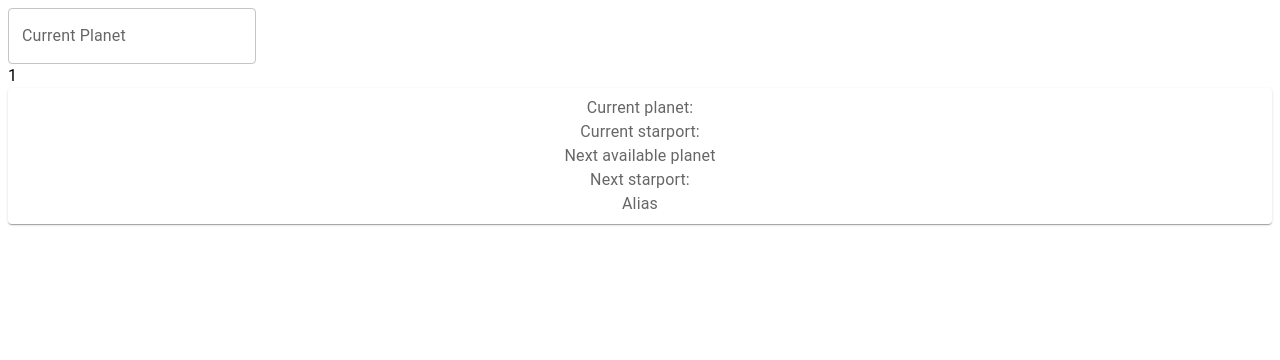
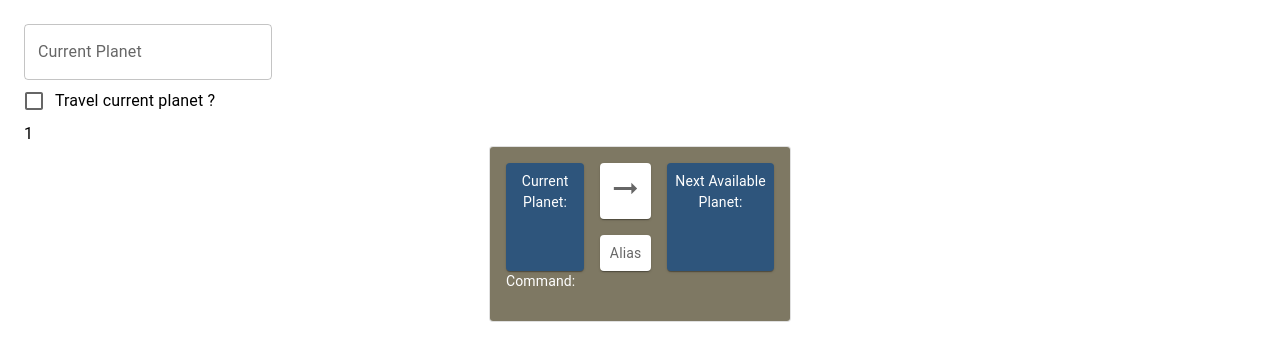
Before and after one commit to Andrekode/swgTravel, a React (Vite) app: page / in a window 1280 px wide. Shown: the top 360 px of the page. Built offline with nearby package versions, Linux system fonts and the light colour scheme.

Commit message:
feature filter local travel

```diff
--- a/src/App.tsx
+++ b/src/App.tsx
@@ -1,8 +1,9 @@
 import React, { useState, useEffect } from 'react';
 import travelStore from './stores/travelStore';
 import { observer } from 'mobx-react';
-import { TextField, Typography } from '@mui/material';
-import TravelsAvailable from './components/TravelAvailable';
+import { Box, TextField, Typography, Grid } from '@mui/material';
+import TravelAvailable from './components/TravelAvailable';
+import CheckboxLabels from './components/CheckBoxLabel';
 
 function App() {
     useEffect(() => {
@@ -11,8 +12,8 @@ function App() {
 
     const test = travelStore.travelsAvailable.map((travels, i) => {
         return (
-            <TravelsAvailable
-                key={i}
+            <Grid item xs={8} md={3} key={i}>
+                <TravelAvailable
                     alias={travels.alias}
                     command={travels.command}
                     currentPlanet={travels.currentPlanet}
@@ -20,11 +21,12 @@ function App() {
                     starport={travels.starport}
                     starport2={travels.starport2}
                 />
+            </Grid>
         );
     });
 
     return (
-        <div className='App'>
+        <Box component='div' p={2}>
             <TextField
                 id='outlined-basic'
                 label='Current Planet'
@@ -33,9 +35,15 @@ function App() {
                 value={travelStore.searchString}
                 name='searchString'
             />
+            <CheckboxLabels
+                isTravelsLocal={travelStore.isTravelsLocal}
+                setIsTravelLocal={() => travelStore.setIsTravelLocal()}
+            />
             <Typography component='p'>{travelStore.travelsAvailable.length}</Typography>
+            <Grid container spacing={1} justifyContent='center'>
                 {test}
-        </div>
+            </Grid>
+        </Box>
     );
 }
 
--- /dev/null
+++ b/src/components/CheckBoxLabel.tsx
@@ -0,0 +1,20 @@
+import React from 'react';
+import FormGroup from '@mui/material/FormGroup';
+import FormControlLabel from '@mui/material/FormControlLabel';
+import Checkbox from '@mui/material/Checkbox';
+
+interface CheckBoxProps {
+    isTravelsLocal: boolean;
+    setIsTravelLocal: () => void;
+}
+export default function CheckboxLabels(props: CheckBoxProps) {
+    const { isTravelsLocal, setIsTravelLocal } = props;
+    return (
+        <FormGroup>
+            <FormControlLabel
+                control={<Checkbox onChange={setIsTravelLocal} checked={isTravelsLocal} />}
+                label='Travel current planet ?'
+            />
+        </FormGroup>
+    );
+}
--- a/src/components/TravelAvailable.tsx
+++ b/src/components/TravelAvailable.tsx
@@ -1,6 +1,17 @@
 import React from 'react';
 import { styled } from '@mui/material/styles';
-import { Stack, Box, Paper, Typography } from '@mui/material';
+import {
+    Stack,
+    Box,
+    Paper,
+    Typography,
+    Card,
+    CardActions,
+    CardContent,
+    Button,
+} from '@mui/material';
+import ArrowRightAltIcon from '@mui/icons-material/ArrowRightAlt';
+import capitalizeFirstLetter from '../utils/capitalizeFirstLetter';
 
 const Item = styled(Paper)(({ theme }) => ({
     backgroundColor: theme.palette.mode === 'dark' ? '#1A2027' : '#fff',
@@ -21,17 +32,58 @@ interface TravelAvailableProps {
 
 export default function TravelAvailable(props: TravelAvailableProps) {
     const { alias, command, currentPlanet, nextPlanet, starport, starport2 } = props;
+
+    const card = (
+        <React.Fragment>
+            <CardContent sx={{ backgroundColor: '#7e7863' }}>
+                <Stack justifyContent='center' alignItems='stretch' spacing={2} direction='row'>
+                    <Item sx={{ backgroundColor: '#2e557c' }}>
+                        <Typography sx={{ fontSize: 14 }} color='common.white' gutterBottom>
+                            Current Planet:
+                        </Typography>
+                        <Typography variant='h5' color='common.white'>
+                            {capitalizeFirstLetter(currentPlanet)}
+                        </Typography>
+                        <Typography sx={{ mb: 1.5 }} color='common.white'>
+                            {starport.replaceAll('_', ' ')}
+                        </Typography>
+                    </Item>
+                    <Stack spacing={2}>
+                        <Item>
+                            <ArrowRightAltIcon fontSize='large' />
+                        </Item>
+                        <Item>
+                            <Stack>
+                                <Box>Alias</Box>
+                                <Box>{alias}</Box>
+                            </Stack>
+                        </Item>
+                    </Stack>
+                    <Item sx={{ backgroundColor: '#2e557c' }}>
+                        <Typography sx={{ fontSize: 14 }} color='common.white' gutterBottom>
+                            Next Available Planet:
+                        </Typography>
+                        <Typography variant='h5' color='common.white'>
+                            {capitalizeFirstLetter(nextPlanet)}
+                        </Typography>
+                        <Typography sx={{ mb: 1.5 }} color='common.white'>
+                            {starport2.replaceAll('_', ' ')}
+                        </Typography>
+                    </Item>
+                </Stack>
+                <Typography sx={{ fontSize: 14 }} color='common.white' gutterBottom>
+                    Command:
+                </Typography>
+                <Typography variant='body2' sx={{ fontSize: 12 }}>
+                    {command}
+                </Typography>
+            </CardContent>
+        </React.Fragment>
+    );
+
     return (
-        <Box sx={{ width: '100%' }}>
-            <Stack spacing={2}>
-                <Item>
-                    <Typography component='p'>Current planet: {currentPlanet}</Typography>
-                    <Typography component='p'>Current starport: {starport}</Typography>
-                    <Typography component='p'>Next available planet {nextPlanet}</Typography>
-                    <Typography component='p'>Next starport: {starport2}</Typography>
-                    <Typography component='p'>Alias {alias}</Typography>
-                </Item>
-            </Stack>
+        <Box sx={{ minWidth: 100 }}>
+            <Card variant='outlined'>{card}</Card>
         </Box>
     );
 }
--- a/src/stores/travelStore.ts
+++ b/src/stores/travelStore.ts
@@ -14,6 +14,7 @@ class TravelStore {
     @observable travels: Travel[] = [INIT_TRAVEL];
     @observable travelsAvailable: Travel[] = [INIT_TRAVEL];
     @observable searchString = '';
+    @observable isTravelsLocal = false;
 
     constructor() {
         makeAutoObservable(this);
@@ -25,15 +26,31 @@ class TravelStore {
     }
     @action
     getAvailableDestinations(currentPlanet: string) {
-        this.travelsAvailable = this.travels.filter((planet) =>
-            planet.currentPlanet.includes(currentPlanet),
-        );
+        if (this.isTravelsLocal) {
+            this.travelsAvailable = this.travels.filter(
+                (planet) =>
+                    planet.currentPlanet.includes(currentPlanet) &&
+                    planet.nextPlanet.includes(currentPlanet),
+            );
+        } else {
+            this.travelsAvailable = this.travels.filter(
+                (planet) =>
+                    planet.currentPlanet.includes(currentPlanet) &&
+                    !planet.nextPlanet.includes(currentPlanet),
+            );
+        }
     }
     @action
     handleSearch(e: React.ChangeEvent<HTMLInputElement | HTMLTextAreaElement>) {
         const { value } = e.target;
         this.searchString = value;
-        this.getAvailableDestinations(this.searchString);
+        this.getAvailableDestinations(this.searchString.toLowerCase());
+    }
+
+    @action
+    setIsTravelLocal() {
+        this.isTravelsLocal = !this.isTravelsLocal;
+        this.getAvailableDestinations(this.searchString.toLowerCase());
     }
 }
 
--- /dev/null
+++ b/src/utils/capitalizeFirstLetter.ts
@@ -0,0 +1,3 @@
+export default function capitalizeFirstLetter(string: string): string {
+    return string.charAt(0).toUpperCase() + string.slice(1);
+}
```
Lines whose indentation alone changed are shown as unchanged.
